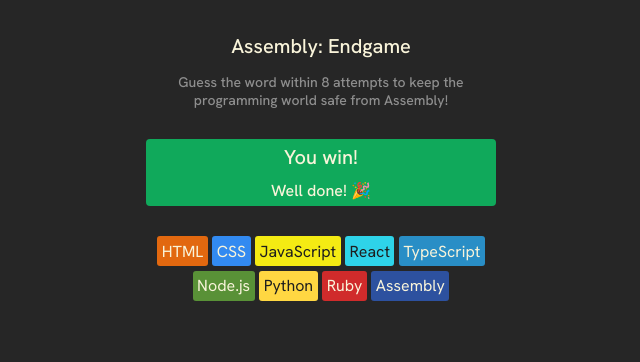
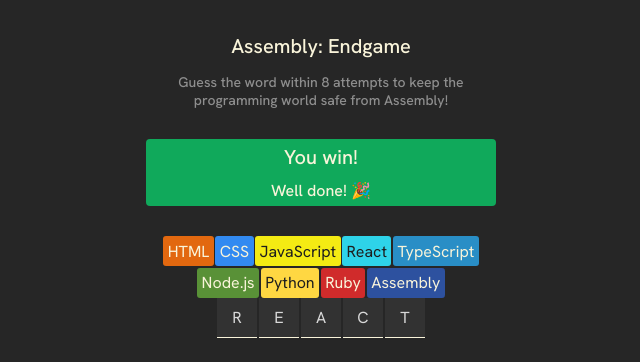
Before and after one commit to kennyvel/hangman, a React (Vite) app: page / in a window 1280 px wide. Shown: the top 362 px of the page, without its empty margins (319-959 px from the left). Built offline with nearby package versions, Linux system fonts and the light colour scheme.

Commit message:
Word guess field
Implemented the creation and basic styling of the word guess field.

```diff
--- a/src/App.jsx
+++ b/src/App.jsx
@@ -2,7 +2,23 @@
 import { languages } from "./languages"
 
 export default function Hangman() {
-    const languageElements = languages.map((language) => {
+    const [currentWord, setCurrentWord] = React.useState("react")
+    // Map over the letters of the word into an array of letters and display
+    // each one as a span
+
+    const letterElements = [...currentWord].map((letter, index) => {
+        return (
+            <span
+                key={index}
+                className="letter"
+            >
+                {letter.toUpperCase()}
+            </span>
+        )
+    })
+
+
+    const languageElements = languages.map((language, index) => {
         const styles = {
             backgroundColor: language.backgroundColor,
             color: language.color
@@ -32,6 +48,12 @@
             <section className="language-list">
                 {languageElements}
             </section>
+            <section className="word-guess">
+                {letterElements}
+            </section>
+            <section className="keyboard">
+            </section>
+            {/* <button className="confirm-guess"/> */}
         </main>
     )
 }
--- a/src/index.css
+++ b/src/index.css
@@ -55,7 +55,7 @@
 section.language-list {
     display: flex;
     flex-wrap: wrap;
-    gap: 4.5px;
+    gap: 1.5px;
     justify-content: center;
     max-width: 350px;
 }
@@ -64,3 +64,20 @@
     border-radius: 3px;
     padding: 4.5px;
 }
+
+section.word-guess {
+    display: flex;
+    gap: 2px;
+    justify-content: center;
+}
+
+span.letter {
+    width: 40px;
+    height: 40px;
+    display: flex;
+    justify-content: center;
+    text-align: center;
+    align-items: center;
+    background-color: #323232;
+    border-bottom: 1px solid #F9F4DA;
+}
```
